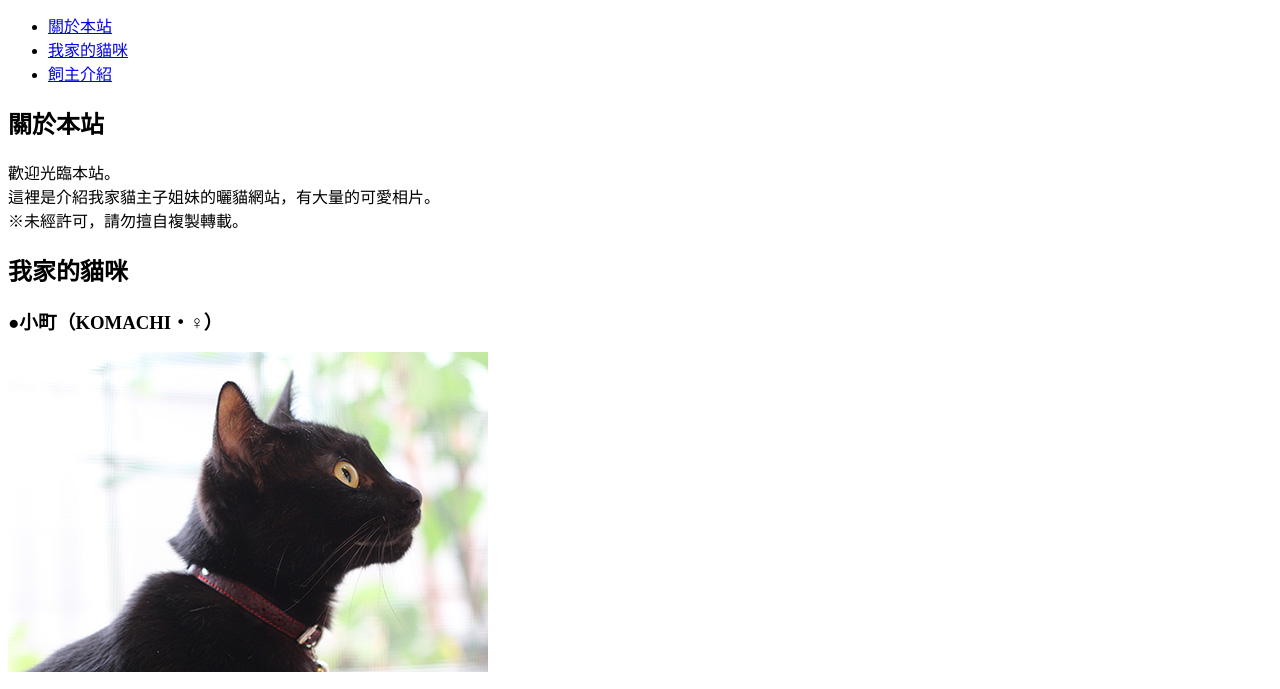
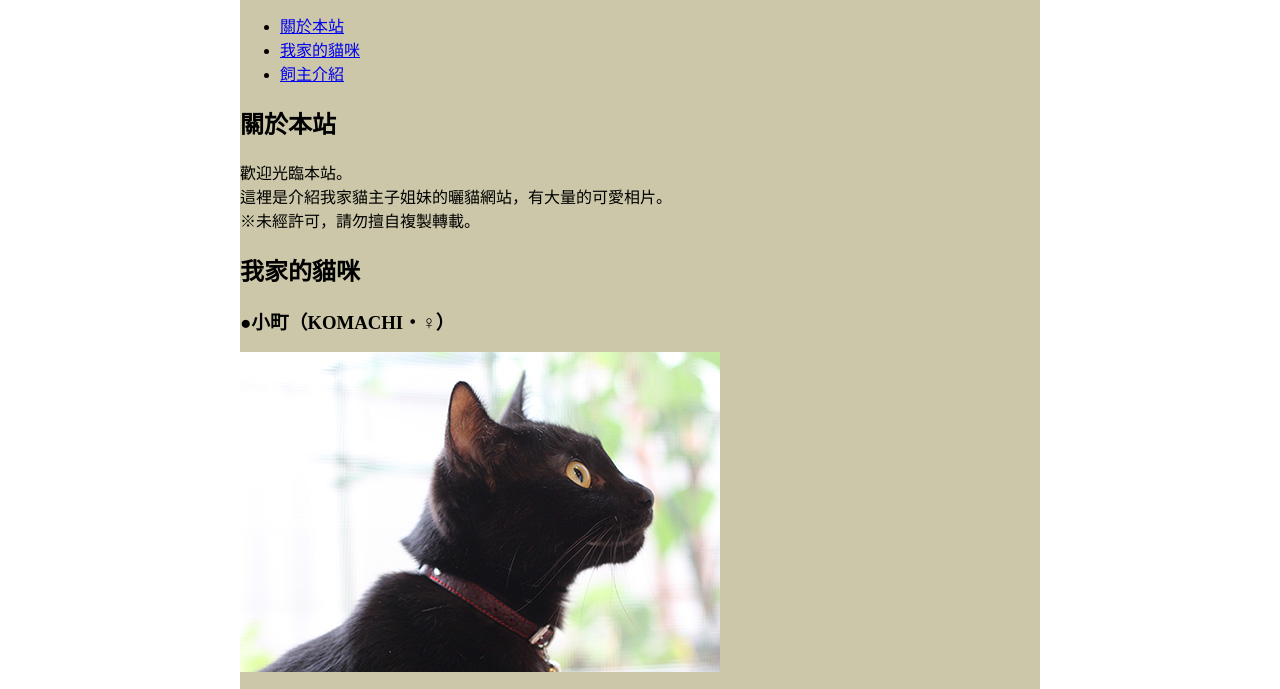
Before and after one commit to Yufilia/Yufilia, a plain HTML site: page index.html in a window 1280 px wide. Shown: the part 107-796 px from the top of the page. Drawn offline with Linux system fonts and the light colour scheme.

Commit message:
20220412

```diff
--- a/index.html
+++ b/index.html
@@ -7,6 +7,13 @@
     <meta name="viewport" content="width=device-width, initial-scale=1.0">
     <title>110111116余宏煒</title>
     <link rel="shortcut icon" href="img/avatar.png" type="image/x-icon">
+    <style>
+        #container{
+            background-color:rgb(204, 199, 168);
+            margin:0px auto;
+            width:800px;
+        }
+    </style>
 </head>
 
 <body>
```
